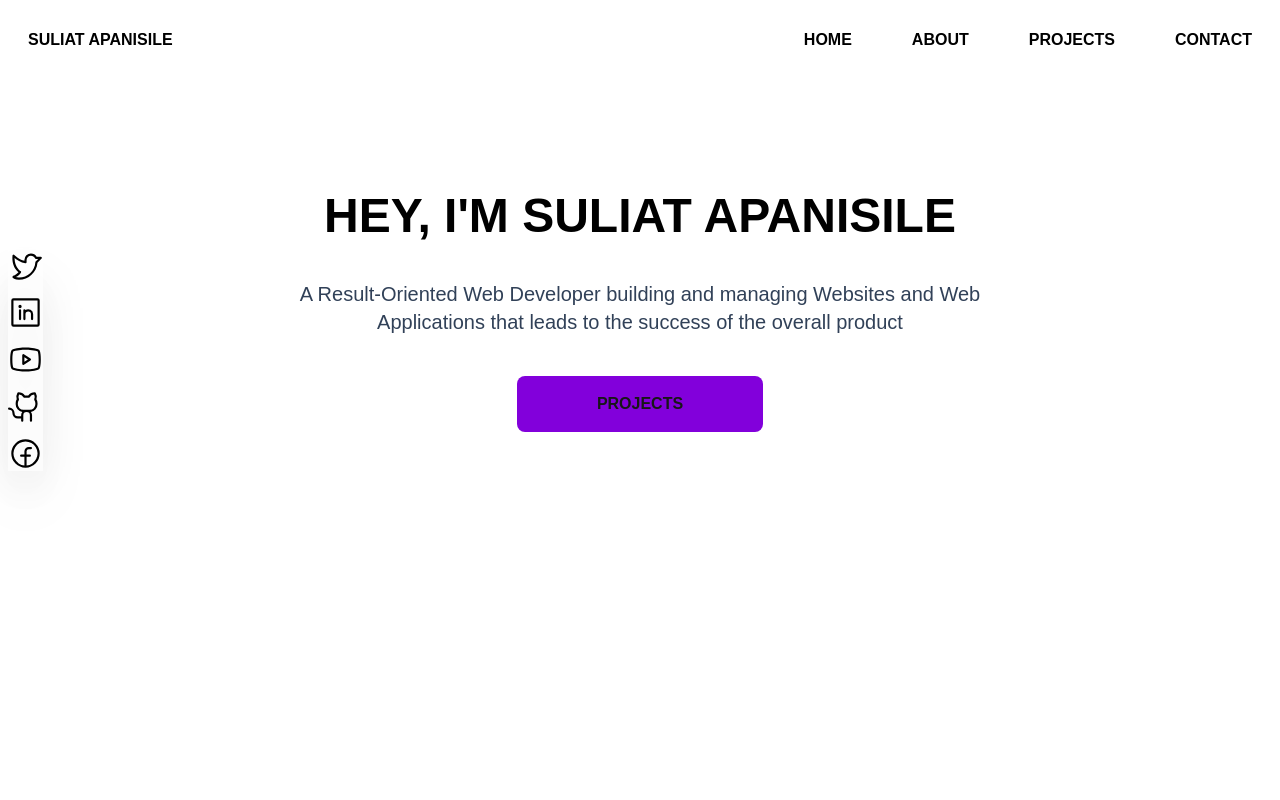
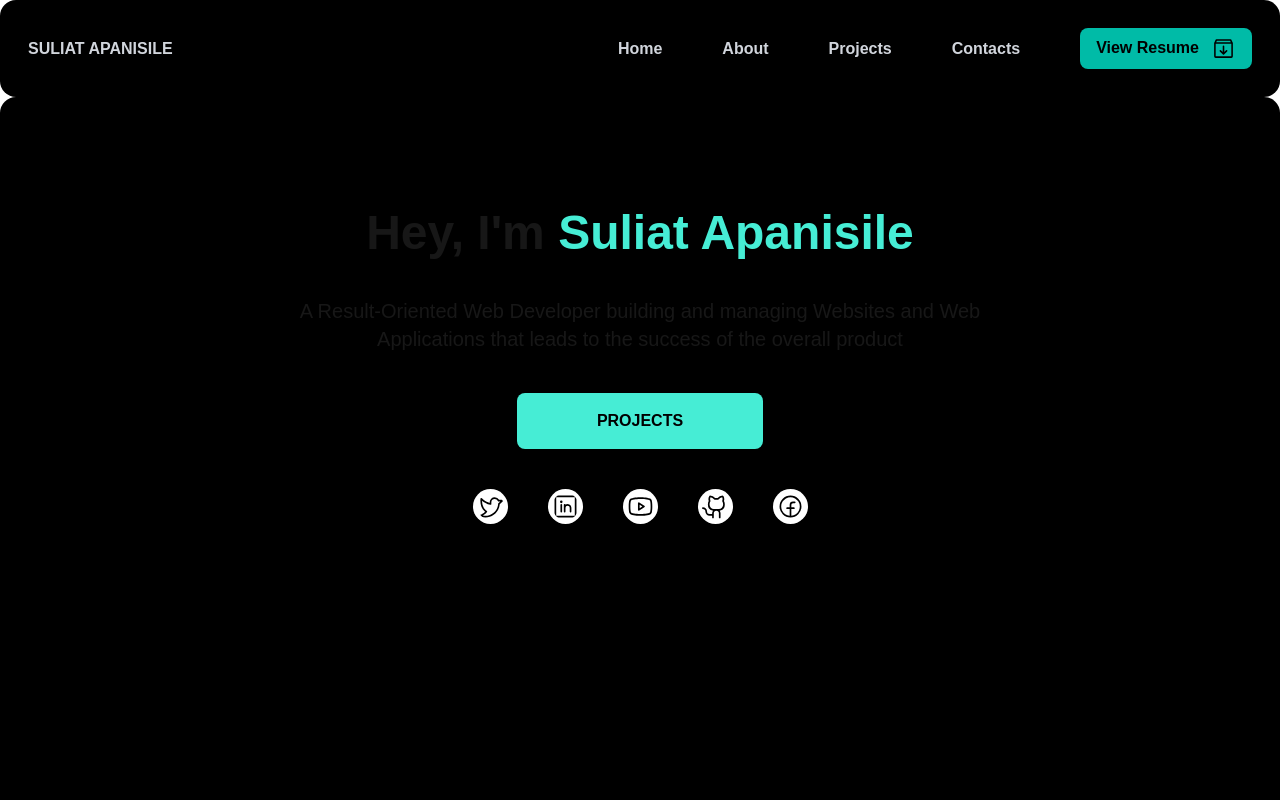
Before and after one commit to Adetutu234/nextjs-project3, a Next.js app: page / in a window 1280 px wide. Shown: the top 800 px of the page. Built offline with nearby package versions, Linux system fonts and the light colour scheme.

Commit message:
my first commit

```diff
--- a/app/components/Button.tsx
+++ b/app/components/Button.tsx
@@ -4,11 +4,13 @@ type ButtonProps = {
     text: string,
     className: string,
     onClick?: ()=> void
+    icon?: React.ReactNode
 }
-const Button = ({text,className,onClick}:ButtonProps) => {
+const Button = ({text,className,onClick, icon }:ButtonProps) => {
   return (
-    <div className={className} onClick={onClick}>
+    <div className={className} onClick={onClick} >
       {text}
+      {icon}
     </div>
   )
 }
--- a/app/components/Homepage.tsx
+++ b/app/components/Homepage.tsx
@@ -11,25 +11,26 @@ const Homepage = () => {
     setClick (!click)}
   return (
       <div className='relative '>
-          <div className='min-h-[calc(100vh-80px)] lg:text-center lg:p-28 py-30 lg:space-y-10 space-y-5 bg-[url("https://files.123freevectors.com/wp-content/original/121373-light-grey-abstract-texture-background-image.jpg")] bg-no-repeat bg-cover rounded-2xl '>
-            <p className='font-extrabold lg:text-5xl text-3xl text-center text-black uppercase'>hey, I'm suliat apanisile</p>
-            <p className='lg:text-xl text-md text-slate-700 lg:max-w-175 mx-auto'>A Result-Oriented Web Developer building and managing Websites and Web Applications that leads to the success of the overall product</p>
+          <div className='min-h-[calc(100vh-80px)] lg:text-center lg:p-28 py-30 lg:space-y-10 space-y-5 bg-black rounded-2xl '>
+            <p className='font-extrabold lg:text-5xl text-3xl text-center capitalize'>hey, I'm <span className='text-teal-300'>suliat apanisile</span></p>
+            <p className='lg:text-xl text-md text-grey-300 lg:max-w-175 mx-auto'>A Result-Oriented Web Developer building and managing Websites and Web Applications that leads to the success of the overall product</p>
             <Link href={'/projects'}>
-              <Button text={'projects'} className={'w-fit lg:px-20 px-6 py-4 bg-purple-700 mx-auto rounded-lg font-bold uppercase'} onClick={handleClick}/>
+              <Button text={'projects'} className={'w-fit lg:px-20 px-6 py-4 bg-teal-300 mx-auto rounded-lg font-bold uppercase text-black'} onClick={handleClick}/>
             </Link>
-          </div>
-            <div className='lg:absolute lg:top-40 lg:bg-white lg:p-2'>
-              <div className='lg:grid hidden lg:grid-rows-4 space-y-3 shadow-2xl drop-shadow-2xl cursor-pointer '>
-                  <p><TwitterLogoIcon size={35} className='text-black hover:bg-purple-300 hover:rounded'/></p>
-                  <p><LinkedinLogo size={35} className='text-black hover:bg-purple-300 hover:rounded'/></p>
-                  <p><YoutubeLogo size={35} className='text-black hover:bg-purple-300 hover:rounded'/></p>
-                  <p><GithubLogo size={35} className='text-black hover:bg-purple-300 hover:rounded'/></p>
-                  <p><FacebookLogoIcon size={35} className='text-black hover:bg-purple-300 hover:rounded'/></p>
+            <div className='pt-10'>
+              <div className='flex gap-10 cursor-pointer justify-center '>
+                  <p><TwitterLogoIcon size={35} className='text-black hover:bg-teal-300 rounded-full bg-white p-1'/></p>
+                  <p><LinkedinLogo size={35} className='text-black hover:bg-teal-300 rounded-full bg-white p-1'/></p>
+                  <p><YoutubeLogo size={35} className='text-black hover:bg-teal-300 rounded-full bg-white p-1'/></p>
+                  <p><GithubLogo size={35} className='text-black hover:bg-teal-300 rounded-full bg-white p-1'/></p>
+                  <p><FacebookLogoIcon size={35} className='text-black hover:bg-teal-300 rounded-full bg-white p-1'/></p>
               </div>
             </div>
+          </div>
       </div>
 
   )
+  // bg-[url("https://files.123freevectors.com/wp-content/original/121373-light-grey-abstract-texture-background-image.jpg")] bg-no-repeat bg-cover
 }
 
 export default Homepage
--- a/app/components/Navbar.tsx
+++ b/app/components/Navbar.tsx
@@ -2,7 +2,8 @@
 
 import Link from 'next/link'
 import React, { useState } from 'react'
-import { List , XCircle } from '@phosphor-icons/react'
+import { List , XCircle , BoxArrowDownIcon} from '@phosphor-icons/react'
+import Button from './Button'
 
 const Navbar = () => {
   const [openMenu,setOpenMenu]=useState(false)
@@ -15,17 +16,20 @@ const Navbar = () => {
   }
 
   return (
-    <div className='flex justify-between rounded-2xl lg:p-7 p-5 bg-white text-black font-bold '>
+    <div className='flex justify-between rounded-2xl lg:p-7 p-5 bg-black text-gray-300 font-bold items-center '>
       <div>
         <p className='uppercase'>suliat apanisile</p>
       </div>
 
       <div>
-        <ul className='md:flex gap-15 hidden '>
-            <Link href='/'>HOME</Link>
-            <Link href='/about'>ABOUT</Link>
-            <Link href='/projects'>PROJECTS</Link>
-            <Link href='/contact'>CONTACT</Link>
+        <ul className='md:flex gap-15 hidden capitalize items-center'>
+            <Link href='/'>home</Link>
+            <Link href='/about'>about</Link>
+            <Link href='/projects'>projects</Link>
+            <Link href='/contact'>contacts</Link>
+            <div>
+              <Button text={'view resume'} className={' capitalize bg-teal-500 text-black w-fit px-4 py-2 mx-auto rounded-lg font-bold flex gap-3'} icon={<BoxArrowDownIcon size={25} className={''}/>}/>
+            </div>
         </ul>
       </div>
         <div className='lg:hidden md:flex '>
--- a/app/projects/page.tsx
+++ b/app/projects/page.tsx
@@ -5,6 +5,7 @@ import image4 from '../images/image4.png'
 import image5 from '../images/image5.png'
 import image6 from '../images/image6.png'
 import image7 from '../images/image7.png'
+import image8 from '../images/image8.png'
 
 const page = () => {
   return (
@@ -58,10 +59,32 @@ const page = () => {
           </div>
 
           <div>
+            <Image src={image8} alt='image of a project ' className='h-80 w-150 mx-auto'/>
+                <div className='text-center space-y-3 p-7'>
+                  <div className='inline-block'>
+                    <p className='font-bold text-2xl'>Project 3 of 10</p>
+                    <div className=' bg-purple-700 w-35 h-1 mx-auto mt-1 rounded-2xl'></div>
+                  </div>
+                  <p className='font-bold text-xl'>E-commerce website</p>
+                  <p className='text-md lg:w-250 mx-auto'>I developed a fully functional e-commerce website using React to provide users with an engaging shopping experience. The goal of this project was to practice building scalable front-end applications, implementing routing, and managing global state for features like cart functionality. The platform allows users to browse products by category, view detailed product pages, add items to their cart, and see real-time cart updates with quantity tracking. This project highlights skills in component structuring, context/state management, responsive design with Tailwind CSS, and user interaction handling to create a smooth and intuitive online shopping experience.</p>
+                  <div className='lg:flex lg:gap-5 justify-center pt-3'>
+                    <button className='bg-slate-700/10 px-3 py-2 rounded-xl hover:bg-purple-300 hover:rounded-2xl w-fit'>React-Router</button>
+                    <button className='bg-slate-700/10 px-3 py-2 rounded-xl hover:bg-purple-300 hover:rounded-2xl w-fit'>TailwindCSS</button>
+                    <button className='bg-slate-700/10 px-3 py-2 rounded-xl hover:bg-purple-300 hover:rounded-2xl w-fit'>Redux-React</button>
+                    <button className='bg-slate-700/10 px-3 py-2 rounded-xl hover:bg-purple-300 hover:rounded-2xl w-fit'>Javascript</button>
+                    <button className='bg-slate-700/10 px-3 py-2 rounded-xl hover:bg-purple-300 hover:rounded-2xl w-fit'>React</button>
+                    <button className='bg-slate-700/10 px-3 py-2 rounded-xl hover:bg-purple-300 hover:rounded-2xl w-fit'>API</button>
+                    <button className='bg-slate-700/10 px-3 py-2 rounded-2xl hover:bg-purple-300 hover:rounded-2xl w-fit'>Vercel</button>
+                    <button className='bg-slate-700/10 px-3 py-2 rounded-2xl hover:bg-purple-300 hover:rounded-2xl w-fit'>PhosphorIcons</button>
+                  </div>
+                </div>
+          </div>
+
+          <div>
             <Image src={image5} alt='image of a project ' className='h-80 w-150 mx-auto'/>
                 <div className='text-center space-y-3 p-7'>
                   <div className='inline-block'>
-                    <p className='font-bold text-2xl'>Project 3 of 10</p>
+                    <p className='font-bold text-2xl'>Project 4 of 10</p>
                     <div className=' bg-purple-700 w-35 h-1 mx-auto mt-1 rounded-2xl'></div>
                   </div>
                   <p className='font-bold text-xl'>Todo app</p>
@@ -81,7 +104,7 @@ const page = () => {
             <Image src={image4} alt='image of a project ' className='h-80 w-150 mx-auto'/>
                 <div className='text-center space-y-3 p-7'>
                   <div className='inline-block'>
-                    <p className='font-bold text-2xl'>Project 4 of 10</p>
+                    <p className='font-bold text-2xl'>Project 5 of 10</p>
                     <div className=' bg-purple-700 w-35 h-1 mx-auto mt-1 rounded-2xl'></div>
                   </div>
                   <p className='font-bold text-xl'>Novel app</p>
@@ -101,7 +124,7 @@ const page = () => {
             <Image src={image7} alt='image of a project ' className='h-80 w-150 mx-auto'/>
                 <div className='text-center space-y-3 p-7'>
                   <div className='inline-block'>
-                    <p className='font-bold text-2xl'>Project 5 of 10</p>
+                    <p className='font-bold text-2xl'>Project 6 of 10</p>
                     <div className=' bg-purple-700 w-35 h-1 mx-auto mt-1 rounded-2xl'></div>
                   </div>
                   <p className='font-bold text-xl'>Furniture app</p>
```
Also changed, not shown: app/images/image 9.png (added), app/images/image8.png (added).
